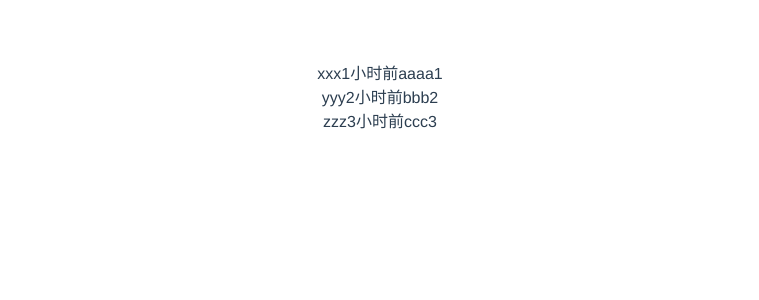
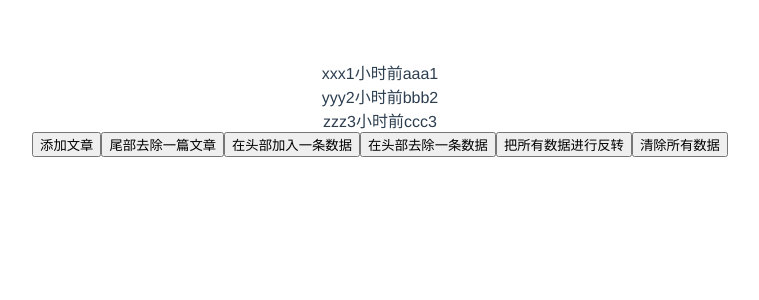
Before and after one commit to Insua/vue-demo, a Vue app: page /#/component-v-for in a window 1280 px wide. Shown: the top 300 px of the page, without its empty margins (268-1027 px from the left). Built offline with nearby package versions, Linux system fonts and the light colour scheme; what vue-resource would draw is missing.

Commit message:
AJ broke the regex, lame

```diff
--- a/src/components/ComponentVFor.vue
+++ b/src/components/ComponentVFor.vue
@@ -1,6 +1,12 @@
 <template>
     <div>
-        <my-article v-for="item in artList" :art-list="item" :key="item.name"></my-article>
+        <my-article v-for="item in artList" :art-list="item" :key="item.id"></my-article>
+        <button @click="push">添加文章</button>
+        <button @click="pop">尾部去除一篇文章</button>
+        <button @click="unshift">在头部加入一条数据</button>
+        <button @click="shift">在头部去除一条数据</button>
+        <button @click="reverse">把所有数据进行反转</button>
+        <button @click="clear">清除所有数据</button>
     </div>
 </template>
 
@@ -13,14 +19,43 @@
         },
         created () {
             this.artList = [
-                { name : 'xxx',startTime: '1小时前',content: 'aaaa',good: 1},
-                { name : 'yyy',startTime: '2小时前',content: 'bbb',good: 2},
-                { name : 'zzz',startTime: '3小时前',content: 'ccc',good: 3}
+                { id: 1,name : 'xxx',startTime: '1小时前',content: 'aaa',good: 1},
+                { id: 2,name : 'yyy',startTime: '2小时前',content: 'bbb',good: 2},
+                { id: 3,name : 'zzz',startTime: '3小时前',content: 'ccc',good: 3}
             ]
         },
         data () {
             return {
                 artList: []
+            }
+        },
+        methods: {
+            push () {
+                this.artList.push({
+                    id: 4,
+                    name: '&&&',
+                    startTime: '4小时前',
+                    content: 'ddd',
+                    good: 4
+                })
+            },
+            pop () {
+                this.artList.pop();
+            },
+            shift () {
+                this.artList.shift();
+            },
+            unshift () {
+                this.artList.unshift({
+                    name: '&&&',
+                    age: 40
+                })
+            },
+            reverse () {
+                this.artList.reverse();
+            },
+            clear () {
+                this.artList = [];
             }
         }
     }
```
